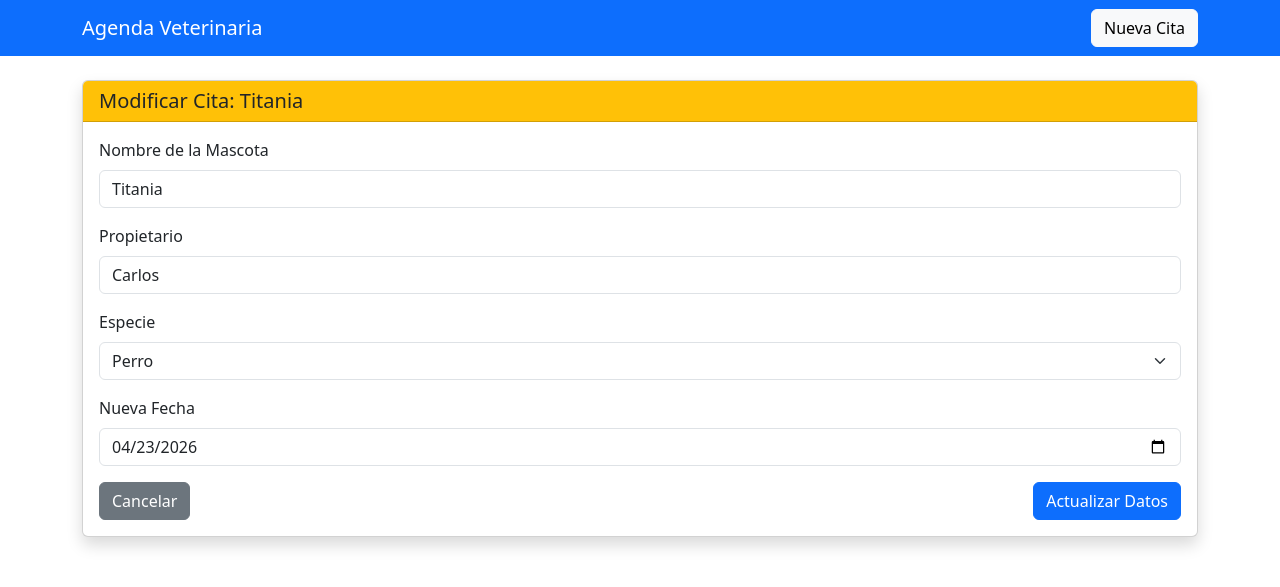
After one commit to carlosingsistem/veterinaria-cmpr, a Flask app: page /modificar/1 in a window 1280 px wide. The commit adds this page. Shown: the top 587 px of the page. Run offline with Flask 3, Linux system fonts and the light colour scheme; data comes from the database, SQL or seed files in the repository; both versions use the stored data as it was after the commit.

Commit message:
Para la modificaion de datos se adiciona la ruta y funcion agendar, si la solicitud es post modifica el recurso

```diff
--- a/app.py
+++ b/app.py
@@ -47,5 +47,30 @@ def agendar():
         return redirect("/")
     return render_template('agendar.html')
 
+@app.route('/modificar/<int:id>', methods=('GET', 'POST'))
+def modificar(id):
+    conn = sqlite3.connect('citas.db')
+    conn.row_factory = sqlite3.Row
+    cursor = conn.cursor()
+    cursor.execute('SELECT * FROM pacientes WHERE id = ?', (id,))
+    cita = cursor.fetchone()
+
+    if request.method == 'POST':
+        mascota = request.form['mascota']
+        propietario = request.form['propietario']
+        especie = request.form['especie']
+        fecha = request.form['fecha']
+        conn.execute("""
+            UPDATE pacientes SET mascota= ?, propietario=?, especie=?, fecha = ? WHERE id = ?
+        """, (mascota, propietario, especie, fecha, id))
+        conn.commit()
+        conn.close()
+        return redirect("/")
+
+    conn.close()
+    return render_template('modificar.html', cita=cita)
+
+
+
 if __name__ == '__main__':
     app.run(debug=True, port=5001)
--- a/templates/index.html
+++ b/templates/index.html
@@ -11,7 +11,7 @@
                 <h5 class="card-title">{{ cita.mascota }} ({{ cita.especie }})</h5>
                 <p class="card-text"><strong>Dueño:</strong> {{ cita.propietario }}<br>
                 <strong>Fecha:</strong> {{ cita.fecha }}</p>
-                <a href="#" class="btn btn-sm btn-warning">Editar</a>
+                <a href="/modificar/{{ cita.id }}" class="btn btn-sm btn-warning">Editar</a>
                 <a href="#" class="btn btn-sm btn-danger" onclick="return confirm('¿Eliminar cita?')">Cancelar</a>
             </div>
         </div>
--- /dev/null
+++ b/templates/modificar.html
@@ -0,0 +1,46 @@
+{% extends 'base.html' %}
+
+{% block content %}
+<div class="card shadow">
+    <div class="card-header bg-warning text-dark">
+        <h2 class="h5 mb-0">Modificar Cita: {{ cita.mascota }}</h2>
+    </div>
+    <div class="card-body">
+        <form action="{{ url_for('modificar', id=cita.id) }}" method="post">
+
+            <div class="mb-3">
+                <label for="mascota" class="form-label">Nombre de la Mascota</label>
+                <input type="text" class="form-control" id="mascota" name="mascota"
+                       value="{{ cita.mascota }}" required>
+            </div>
+
+            <div class="mb-3">
+                <label for="propietario" class="form-label">Propietario</label>
+                <input type="text" class="form-control" id="propietario" name="propietario"
+                       value="{{ cita.propietario }}" required>
+            </div>
+
+            <div class="mb-3">
+                <label for="especie" class="form-label">Especie</label>
+                <select class="form-select" id="especie" name="especie" required>
+                    <option value="Perro" {% if cita.especie == 'Perro' %}selected{% endif %}>Perro</option>
+                    <option value="Gato" {% if cita.especie == 'Gato' %}selected{% endif %}>Gato</option>
+                    <option value="Ave" {% if cita.especie == 'Ave' %}selected{% endif %}>Ave</option>
+                    <option value="Otro" {% if cita.especie == 'Otro' %}selected{% endif %}>Otro</option>
+                </select>
+            </div>
+
+            <div class="mb-3">
+                <label for="fecha" class="form-label">Nueva Fecha </label>
+                <input type="date" class="form-control" id="fecha" name="fecha"
+                       value="{{ cita.fecha }}" required>
+            </div>
+
+            <div class="d-flex justify-content-between">
+                <a href="/" class="btn btn-secondary">Cancelar</a>
+                <button type="submit" class="btn btn-primary">Actualizar Datos</button>
+            </div>
+        </form>
+    </div>
+</div>
+{% endblock %}
```
Also changed, not shown: citas.db.
